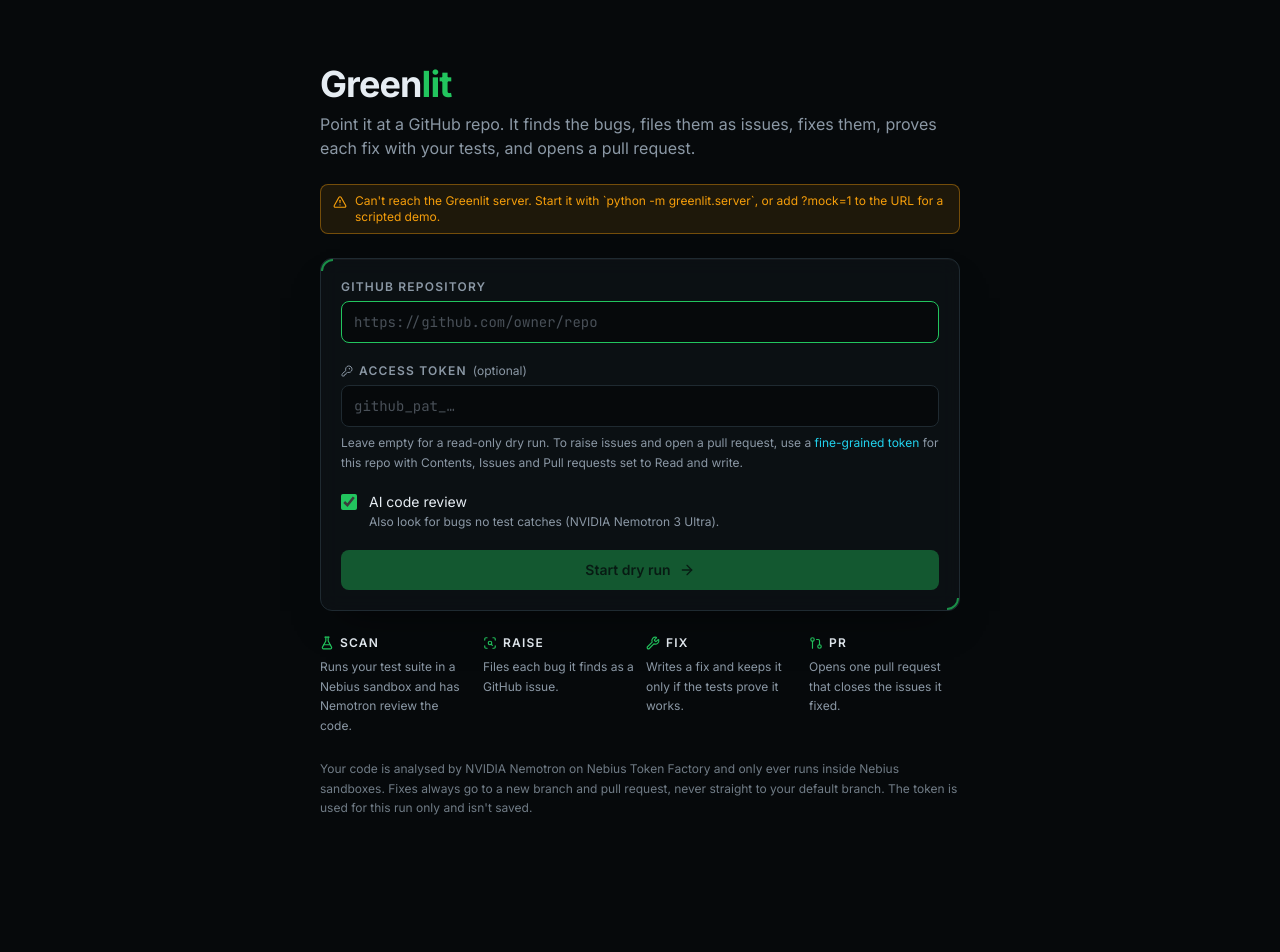
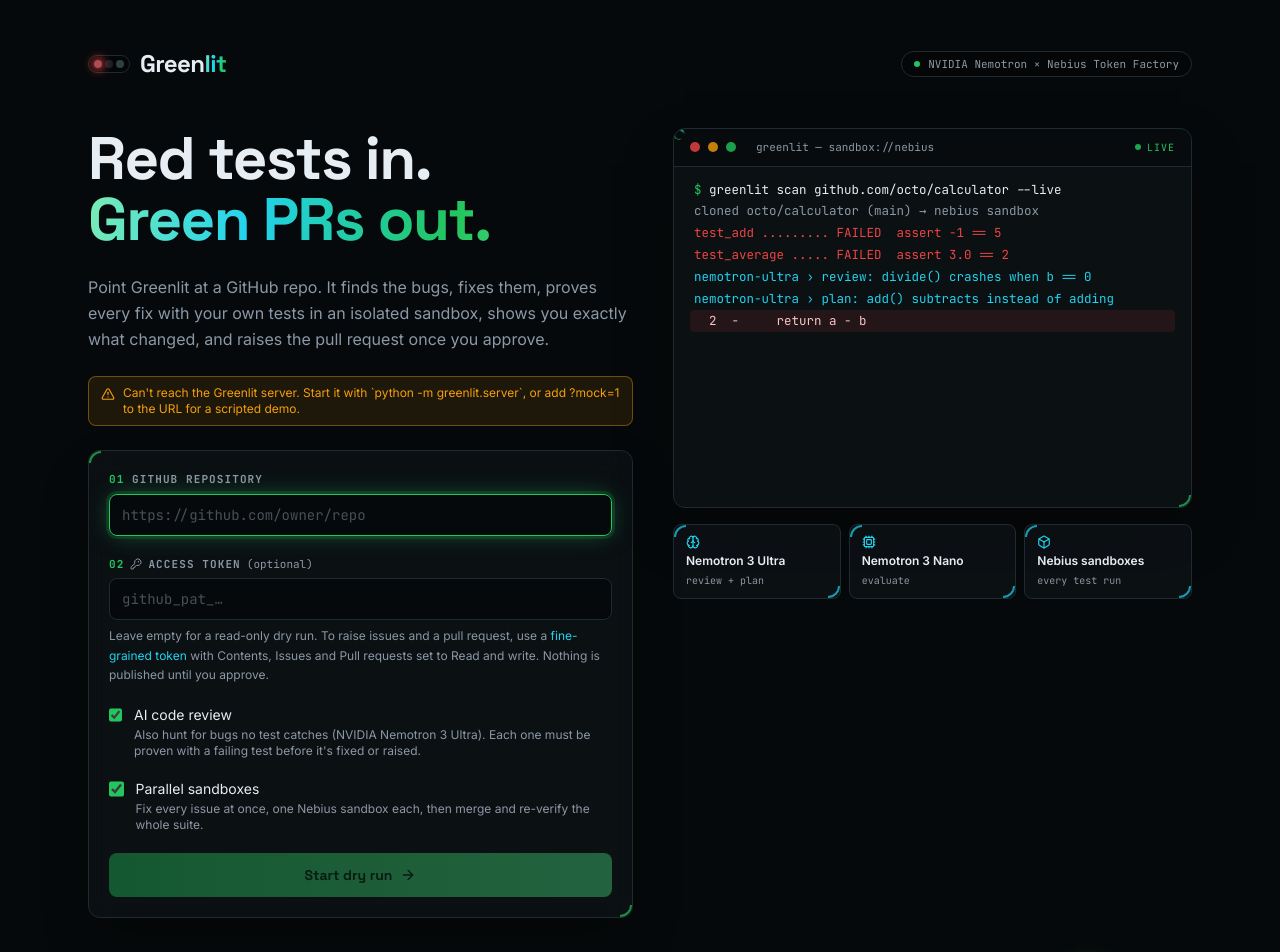
Before and after one commit to sriramsowmithri9807/Greenlit, a React (Vite) app in the folder dashboard/: page / in a window 1280 px wide. Shown: the top 952 px of the page. Before the commit the page ends 882 px from the top, so only its background shows below. Built offline with nearby package versions, Linux system fonts and the light colour scheme; no server answers.

Commit message:
Redesign the start page with hero, live terminal and parallel switch

```diff
--- a/dashboard/src/components/StartForm.tsx
+++ b/dashboard/src/components/StartForm.tsx
@@ -1,7 +1,10 @@
-import { motion } from 'framer-motion'
-import { ArrowRight, FlaskConical, GitPullRequest, KeyRound, ScanSearch, TriangleAlert, Wrench } from 'lucide-react'
+import { motion, type Variants } from 'framer-motion'
+import { ArrowRight, Box, Brain, Cpu, KeyRound, LoaderCircle, TriangleAlert } from 'lucide-react'
 import { type FormEvent, useState } from 'react'
-import { Card } from '@/components/ui/card'
+import { BenchmarkCard } from '@/components/BenchmarkCard'
+import { FlowStrip } from '@/components/fx/FlowStrip'
+import { Wordmark } from '@/components/fx/Logo'
+import { TerminalDemo } from '@/components/fx/TerminalDemo'
 import type { Health, StartInput } from '@/hooks/useRun'
 import { usePrefersReducedMotion } from '@/hooks/usePrefersReducedMotion'
 
@@ -13,12 +16,16 @@
   mock: boolean
 }
 
-const STEPS = [
-  { icon: FlaskConical, title: 'Scan', body: 'Runs your test suite in a Nebius sandbox and has Nemotron review the code.' },
-  { icon: ScanSearch, title: 'Raise', body: 'Files each bug it finds as a GitHub issue.' },
-  { icon: Wrench, title: 'Fix', body: 'Writes a fix and keeps it only if the tests prove it works.' },
-  { icon: GitPullRequest, title: 'PR', body: 'Opens one pull request that closes the issues it fixed.' },
+const STACK = [
+  { icon: Brain, label: 'Nemotron 3 Ultra', detail: 'review + plan' },
+  { icon: Cpu, label: 'Nemotron 3 Nano', detail: 'evaluate' },
+  { icon: Box, label: 'Nebius sandboxes', detail: 'every test run' },
 ]
+
+const rise: Variants = {
+  hidden: { opacity: 0, y: 16, filter: 'blur(6px)' },
+  show: (i: number) => ({ opacity: 1, y: 0, filter: 'blur(0px)', transition: { duration: 0.6, delay: 0.08 * i, ease: [0.22, 1, 0.36, 1] } }),
+}
 
 function Banner({ health, mock }: { health: Health | null; mock: boolean }) {
   let text: string | null = null
@@ -45,40 +52,56 @@
   const [repoUrl, setRepoUrl] = useState('')
   const [token, setToken] = useState('')
   const [includeReview, setIncludeReview] = useState(true)
+  const [parallel, setParallel] = useState(true)
 
   const serverBlocked = !mock && health !== null && (!health.reachable || !health.nebius_configured)
   const canSubmit = repoUrl.trim() !== '' && !starting && !serverBlocked
   const live = token.trim() !== ''
+  const anim = (i: number) =>
+    reducedMotion ? {} : { variants: rise, initial: 'hidden' as const, animate: 'show' as const, custom: i }
 
   function submit(e: FormEvent) {
     e.preventDefault()
-    if (canSubmit) onStart({ repoUrl, token, includeReview })
+    if (canSubmit) onStart({ repoUrl, token, includeReview, parallel })
   }
 
+  const inputClass =
+    'w-full rounded-lg border border-[var(--color-border)] bg-black/40 px-3 py-2.5 font-mono text-sm outline-none transition-all duration-300 placeholder:text-[var(--color-fg-muted)]/50 focus:border-[var(--color-pass)] focus:shadow-[0_0_0_3px_rgba(34,197,94,0.15),0_0_24px_-4px_rgba(34,197,94,0.5)]'
+
   return (
-    <motion.div
-      className="mx-auto flex w-full max-w-2xl flex-col gap-6 px-4 py-10 sm:py-16"
-      initial={reducedMotion ? false : { opacity: 0, y: 14 }}
-      animate={{ opacity: 1, y: 0 }}
-      transition={reducedMotion ? { duration: 0 } : { duration: 0.5, ease: 'easeOut' }}
+    <div className="mx-auto flex w-full max-w-6xl flex-col gap-12 px-4 py-8 sm:px-6 sm:py-12">
+      <motion.div {...anim(0)} className="flex items-center justify-between">
+        <Wordmark className="text-2xl" cycle />
+        <span className="hidden items-center gap-2 rounded-full border border-[var(--color-border)] bg-black/30 px-3 py-1 font-mono text-[11px] text-[var(--color-fg-muted)] sm:flex">
+          <span className="h-1.5 w-1.5 animate-pulse rounded-full bg-[var(--color-pass)]" />
+          NVIDIA Nemotron × Nebius Token Factory
+        </span>
+      </motion.div>
+
+      <div className="grid grid-cols-1 items-start gap-10 lg:grid-cols-[1.05fr_1fr]">
+        <div className="flex flex-col gap-6">
+          <motion.h1 {...anim(1)} className="font-[family-name:var(--font-display)] text-5xl leading-[1.02] font-bold tracking-tight sm:text-6xl">
+            Red tests in.
+            <br />
+            <span className="text-signal">Green PRs out.</span>
+          </motion.h1>
+          <motion.p {...anim(2)} className="max-w-xl text-base leading-relaxed text-[var(--color-fg-muted)]">
+            Point Greenlit at a GitHub repo. It finds the bugs, fixes them, proves every fix with your own tests in an
+            isolated sandbox, shows you exactly what changed, and raises the pull request once you approve.
+          </motion.p>
+
+          <motion.div {...anim(3)}>
+            <Banner health={health} mock={mock} />
+          </motion.div>
+
+          <motion.form
+            {...anim(4)}
+            onSubmit={submit}
+            className="hud flex flex-col gap-5 rounded-xl border border-[var(--color-border)] p-5 shadow-2xl shadow-black/40"
           >
-      <div className="flex flex-col gap-2">
-        <h1 className="text-4xl font-bold tracking-tight">
-          Green<span className="text-[var(--color-pass)]">lit</span>
-        </h1>
-        <p className="text-base text-[var(--color-fg-muted)]">
-          Point it at a GitHub repo. It finds the bugs, files them as issues, fixes them, proves each fix with your
-          tests, and opens a pull request.
-        </p>
-      </div>
-
-      <Banner health={health} mock={mock} />
-
-      <Card className="p-5">
-        <form onSubmit={submit} className="flex flex-col gap-5">
             <label className="flex flex-col gap-1.5">
-            <span className="text-xs font-semibold tracking-widest text-[var(--color-fg-muted)] uppercase">
-              GitHub repository
+              <span className="font-mono text-[11px] font-semibold tracking-widest text-[var(--color-fg-muted)] uppercase">
+                <span className="text-[var(--color-pass)]">01</span> GitHub repository
               </span>
               <input
                 value={repoUrl}
@@ -86,13 +109,14 @@
                 placeholder="https://github.com/owner/repo"
                 autoFocus
                 spellCheck={false}
-              className="rounded-lg border border-[var(--color-border)] bg-[var(--color-bg)] px-3 py-2.5 font-mono text-sm outline-none transition-colors placeholder:text-[var(--color-fg-muted)]/50 focus:border-[var(--color-pass)]"
+                className={inputClass}
               />
             </label>
 
             <label className="flex flex-col gap-1.5">
-            <span className="flex items-center gap-1.5 text-xs font-semibold tracking-widest text-[var(--color-fg-muted)] uppercase">
-              <KeyRound size={12} /> Access token <span className="font-normal normal-case tracking-normal">(optional)</span>
+              <span className="flex items-center gap-1.5 font-mono text-[11px] font-semibold tracking-widest text-[var(--color-fg-muted)] uppercase">
+                <span className="text-[var(--color-pass)]">02</span> <KeyRound size={12} /> Access token{' '}
+                <span className="font-normal normal-case tracking-normal">(optional)</span>
               </span>
               <input
                 type="password"
@@ -101,10 +125,10 @@
                 placeholder="github_pat_…"
                 autoComplete="off"
                 spellCheck={false}
-              className="rounded-lg border border-[var(--color-border)] bg-[var(--color-bg)] px-3 py-2.5 font-mono text-sm outline-none transition-colors placeholder:text-[var(--color-fg-muted)]/50 focus:border-[var(--color-pass)]"
+                className={inputClass}
               />
               <span className="text-xs leading-relaxed text-[var(--color-fg-muted)]">
-              Leave empty for a read-only dry run. To raise issues and open a pull request, use a{' '}
+                Leave empty for a read-only dry run. To raise issues and a pull request, use a{' '}
                 <a
                   href="https://github.com/settings/personal-access-tokens/new"
                   target="_blank"
@@ -113,7 +137,7 @@
                 >
                   fine-grained token
                 </a>{' '}
-              for this repo with Contents, Issues and Pull requests set to Read and write.
+                with Contents, Issues and Pull requests set to Read and write. Nothing is published until you approve.
               </span>
             </label>
 
@@ -127,44 +151,76 @@
               <span className="flex flex-col gap-0.5">
                 <span className="text-sm">AI code review</span>
                 <span className="text-xs text-[var(--color-fg-muted)]">
-                Also look for bugs no test catches (NVIDIA Nemotron 3 Ultra).
+                  Also hunt for bugs no test catches (NVIDIA Nemotron 3 Ultra). Each one must be proven with a failing test
+                  before it's fixed or raised.
                 </span>
               </span>
             </label>
 
-          <button
+            <label className="flex cursor-pointer items-start gap-3">
+              <input
+                type="checkbox"
+                checked={parallel}
+                onChange={(e) => setParallel(e.target.checked)}
+                className="mt-0.5 h-4 w-4 accent-[var(--color-pass)]"
+              />
+              <span className="flex flex-col gap-0.5">
+                <span className="text-sm">Parallel sandboxes</span>
+                <span className="text-xs text-[var(--color-fg-muted)]">
+                  Fix every issue at once, one Nebius sandbox each, then merge and re-verify the whole suite.
+                </span>
+              </span>
+            </label>
+
+            <motion.button
               type="submit"
               disabled={!canSubmit}
-            className="flex items-center justify-center gap-2 rounded-lg bg-[var(--color-pass)] px-4 py-2.5 text-sm font-semibold text-[#052e14] transition-opacity hover:opacity-90 disabled:cursor-not-allowed disabled:opacity-40"
+              whileHover={canSubmit && !reducedMotion ? { scale: 1.015 } : undefined}
+              whileTap={canSubmit && !reducedMotion ? { scale: 0.985 } : undefined}
+              className="sheen flex items-center justify-center gap-2 rounded-lg bg-gradient-to-r from-[var(--color-pass)] to-[#4ade80] px-4 py-3 font-[family-name:var(--font-display)] text-sm font-bold text-[#052e14] shadow-[0_0_30px_-6px_rgba(34,197,94,0.7)] transition-opacity disabled:cursor-not-allowed disabled:opacity-40 disabled:shadow-none"
             >
+              {starting && <LoaderCircle size={16} className="animate-spin" />}
               {starting ? 'Starting…' : live ? 'Scan, fix and open a PR' : 'Start dry run'}
               {!starting && <ArrowRight size={16} />}
-          </button>
+            </motion.button>
 
             {error && (
               <p role="alert" className="text-sm text-[var(--color-fail)]">
                 {error}
               </p>
             )}
-        </form>
-      </Card>
+          </motion.form>
+        </div>
 
-      <ol className="grid grid-cols-1 gap-3 sm:grid-cols-4">
-        {STEPS.map(({ icon: Icon, title, body }) => (
-          <li key={title} className="flex flex-col gap-1.5">
-            <span className="flex items-center gap-1.5 text-xs font-semibold tracking-widest text-[var(--color-fg)] uppercase">
-              <Icon size={14} className="text-[var(--color-pass)]" /> {title}
-            </span>
-            <span className="text-xs leading-relaxed text-[var(--color-fg-muted)]">{body}</span>
-          </li>
+        <motion.div {...anim(3)} className="flex flex-col gap-4 lg:sticky lg:top-8">
+          <TerminalDemo />
+          <BenchmarkCard enabled={!mock} />
+          <div className="grid grid-cols-3 gap-2">
+            {STACK.map(({ icon: Icon, label, detail }, i) => (
+              <motion.div
+                key={label}
+                {...anim(5 + i)}
+                className="hud flex flex-col gap-1 rounded-lg border border-[var(--color-border)] px-3 py-2.5"
+                style={{ ['--hud-accent' as string]: 'var(--color-done)' }}
+              >
+                <Icon size={14} className="text-[var(--color-done)]" />
+                <span className="text-xs font-semibold">{label}</span>
+                <span className="font-mono text-[10px] text-[var(--color-fg-muted)]">{detail}</span>
+              </motion.div>
             ))}
-      </ol>
+          </div>
+        </motion.div>
+      </div>
 
-      <p className="text-xs leading-relaxed text-[var(--color-fg-muted)]/80">
-        Your code is analysed by NVIDIA Nemotron on Nebius Token Factory and only ever runs inside Nebius sandboxes.
-        Fixes always go to a new branch and pull request, never straight to your default branch. The token is used for
-        this run only and isn't saved.
-      </p>
+      <motion.div {...anim(8)}>
+        <FlowStrip />
       </motion.div>
+
+      <motion.p {...anim(9)} className="mx-auto max-w-3xl text-center text-xs leading-relaxed text-[var(--color-fg-muted)]/80">
+        Your code is analysed by NVIDIA Nemotron on Nebius Token Factory and only ever runs inside Nebius sandboxes. Fixes
+        always go to a new branch and pull request, never straight to your default branch. The token is used for this run
+        only and isn't saved.
+      </motion.p>
+    </div>
   )
 }
```
Lines whose indentation alone changed are shown as unchanged.
